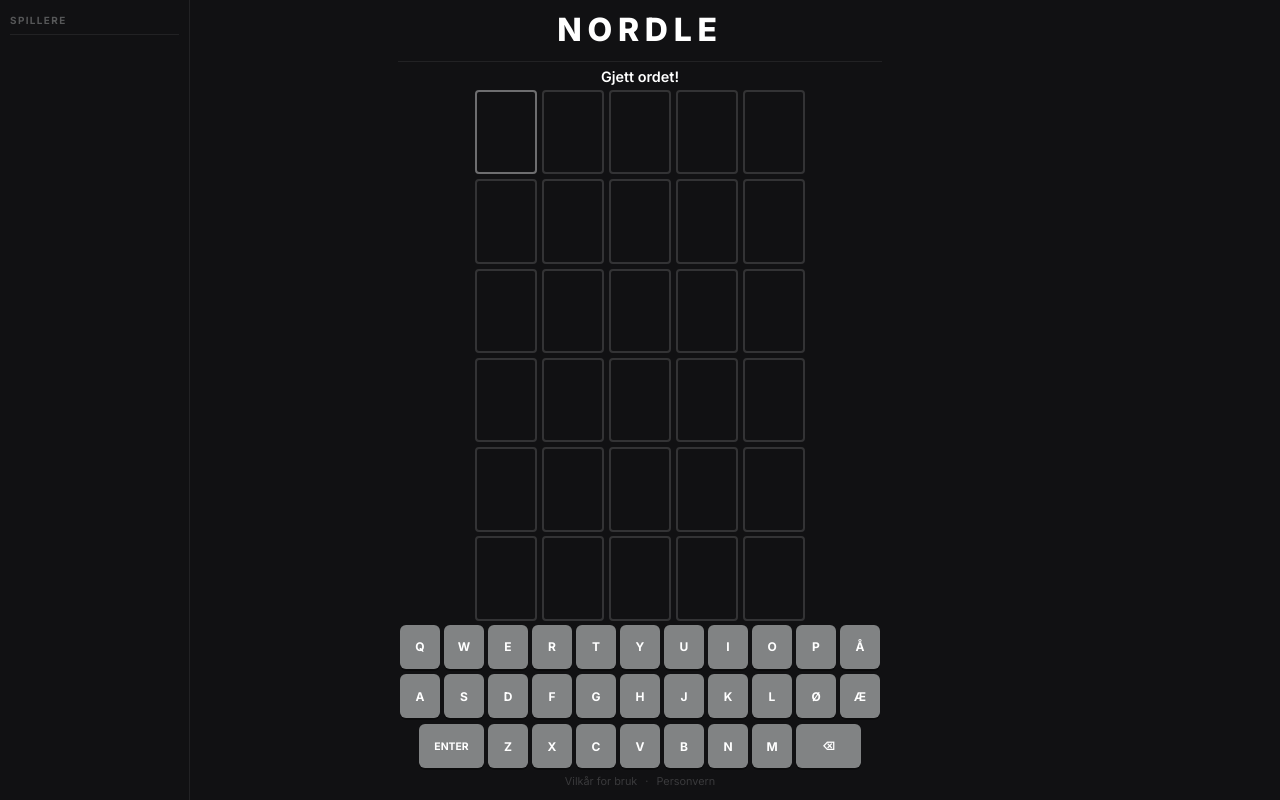
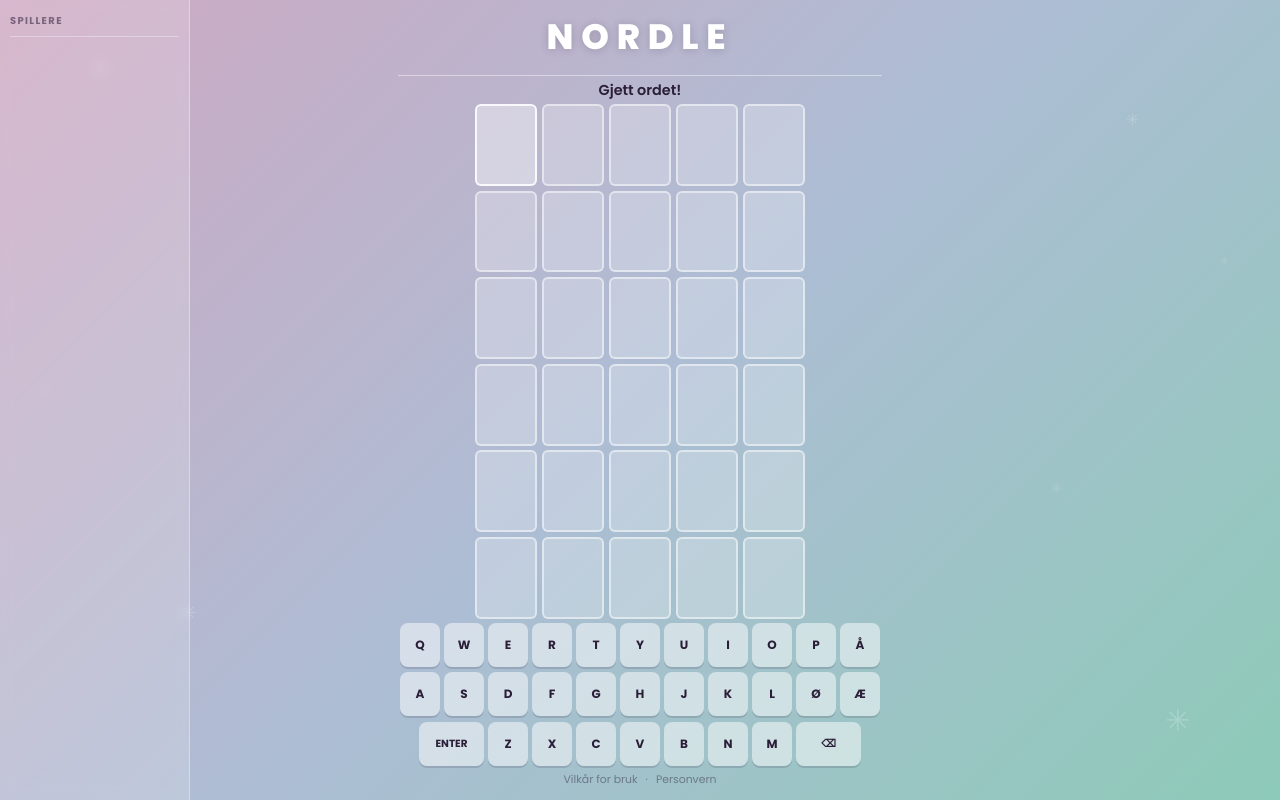
Before and after one commit to Herator/Nordle, a website built with Vite: page client/index.html in a window 1280 px wide. Built offline with nearby package versions, Linux system fonts and the light colour scheme; no server answers; files whose address does not match are found by name; what @discord/embedded-app-sdk would draw is missing.

Commit message:
updated design

```diff
--- a/client/index.html
+++ b/client/index.html
@@ -6,10 +6,21 @@
     <title>Nordle</title>
     <link rel="preconnect" href="https://fonts.googleapis.com">
     <link rel="preconnect" href="https://fonts.gstatic.com" crossorigin>
-    <link href="https://fonts.googleapis.com/css2?family=Inter:wght@400;600;700;800&display=swap" rel="stylesheet">
+    <link href="https://fonts.googleapis.com/css2?family=Poppins:wght@400;600;700;800&display=swap" rel="stylesheet">
     <link rel="stylesheet" href="style.css">
 </head>
 <body>
+    <!-- Decorative stars matching the icon/banner -->
+    <div class="bg-stars" aria-hidden="true">
+      <span class="star">✳</span>
+      <span class="star">✳</span>
+      <span class="star">✳</span>
+      <span class="star">✳</span>
+      <span class="star">✳</span>
+      <span class="star">✳</span>
+      <span class="star">✳</span>
+    </div>
+
     <div id="players-sidebar">
       <div id="players-sidebar-title">Spillere</div>
       <div id="players-list"></div>
--- a/client/style.css
+++ b/client/style.css
@@ -12,10 +12,37 @@ html, body {
 body {
   display: flex;
   justify-content: center;
-  background-color: #111113;
-  font-family: 'Inter', 'Helvetica Neue', Arial, sans-serif;
-  color: #ffffff;
+  /* Gradient from banner: soft pink → muted lavender → mint teal */
+  background: linear-gradient(135deg, #cfa8c2 0%, #adbdd4 50%, #8dcab8 100%);
+  font-family: 'Poppins', 'Helvetica Neue', Arial, sans-serif;
+  color: #2a1e38;
 }
+
+/* ---- Background star decorations ---- */
+
+.bg-stars {
+  position: fixed;
+  inset: 0;
+  pointer-events: none;
+  z-index: 0;
+}
+
+.bg-stars .star {
+  position: absolute;
+  color: rgba(255, 255, 255, 0.55);
+  font-size: 1.4rem;
+  line-height: 1;
+  user-select: none;
+}
+
+/* Position each star individually */
+.bg-stars .star:nth-child(1) { top:  7%;  left:  7%;  font-size: 1.6rem; opacity: 0.45; }
+.bg-stars .star:nth-child(2) { top: 14%;  right: 11%; font-size: 1.0rem; opacity: 0.38; }
+.bg-stars .star:nth-child(3) { top: 48%;  left:  3%;  font-size: 0.75rem; opacity: 0.32; }
+.bg-stars .star:nth-child(4) { top: 32%;  right:  4%; font-size: 0.7rem;  opacity: 0.30; }
+.bg-stars .star:nth-child(5) { bottom: 22%; left: 14%; font-size: 1.3rem; opacity: 0.42; }
+.bg-stars .star:nth-child(6) { bottom:  8%; right:  7%; font-size: 1.9rem; opacity: 0.38; }
+.bg-stars .star:nth-child(7) { bottom: 38%; right: 17%; font-size: 0.85rem; opacity: 0.30; }
 
 /* ---- Players sidebar ---- */
 
@@ -27,12 +54,15 @@ body {
   width: 190px;
   display: flex;
   flex-direction: column;
-  border-right: 1px solid #222224;
+  background: rgba(255, 255, 255, 0.18);
+  border-right: 1px solid rgba(255, 255, 255, 0.35);
   padding: 14px 10px;
   overflow-y: auto;
   scrollbar-width: thin;
-  scrollbar-color: #3a3a3c transparent;
+  scrollbar-color: rgba(255,255,255,0.3) transparent;
   z-index: 10;
+  backdrop-filter: blur(6px);
+  -webkit-backdrop-filter: blur(6px);
 }
 
 #players-sidebar-title {
@@ -40,10 +70,10 @@ body {
   font-weight: 700;
   letter-spacing: 0.14em;
   text-transform: uppercase;
-  color: #565758;
+  color: rgba(42, 30, 56, 0.55);
   margin-bottom: 10px;
   padding-bottom: 8px;
-  border-bottom: 1px solid #222224;
+  border-bottom: 1px solid rgba(255, 255, 255, 0.35);
 }
 
 .player-card {
@@ -51,13 +81,13 @@ body {
   flex-direction: column;
   gap: 6px;
   padding: 8px 6px;
-  border-radius: 8px;
+  border-radius: 10px;
   margin-bottom: 4px;
   transition: background-color 0.15s;
 }
 
 .player-card:hover {
-  background-color: #1c1c1e;
+  background-color: rgba(255, 255, 255, 0.25);
 }
 
 .player-info {
@@ -78,14 +108,14 @@ body {
   width: 22px;
   height: 22px;
   border-radius: 50%;
-  background-color: #3a3a3c;
+  background: rgba(255, 255, 255, 0.4);
   flex-shrink: 0;
 }
 
 .player-name {
   font-size: 0.75em;
   font-weight: 600;
-  color: #cccccc;
+  color: #2a1e38;
   white-space: nowrap;
   overflow: hidden;
   text-overflow: ellipsis;
@@ -108,14 +138,16 @@ body {
   border-radius: 2px;
 }
 
-.mini-tile.correct  { background-color: #538d4e; }
-.mini-tile.present  { background-color: #b59f3b; }
-.mini-tile.absent   { background-color: #3a3a3c; }
-.mini-tile.empty    { background-color: #1c1c1e; border: 1px solid #2a2a2c; }
+.mini-tile.correct { background-color: #4a9e68; }
+.mini-tile.present { background-color: #c9a035; }
+.mini-tile.absent  { background-color: rgba(42, 30, 56, 0.28); }
+.mini-tile.empty   { background-color: rgba(255, 255, 255, 0.3); border: 1px solid rgba(255,255,255,0.5); }
 
 /* ---- Main game container ---- */
 
 #game-container {
+  position: relative;
+  z-index: 1;
   display: flex;
   flex-direction: column;
   align-items: center;
@@ -131,16 +163,17 @@ body {
   width: 100%;
   text-align: center;
   padding: 10px 0 12px;
-  border-bottom: 1px solid #222224;
+  border-bottom: 1px solid rgba(255, 255, 255, 0.45);
   flex-shrink: 0;
-  margin-bottom: 0;
 }
 
 h1 {
-  font-size: clamp(1.2em, 4vh, 2em);
+  font-size: clamp(1.4em, 4.5vh, 2.2em);
   font-weight: 800;
-  letter-spacing: 0.18em;
+  letter-spacing: 0.22em;
   text-transform: uppercase;
+  color: #ffffff;
+  text-shadow: 0 1px 8px rgba(42, 30, 56, 0.2);
 }
 
 /* ---- Message ---- */
@@ -153,13 +186,13 @@ h1 {
   justify-content: center;
   font-size: clamp(0.75em, 1.8vh, 1em);
   font-weight: 600;
-  color: #ffffff;
+  color: #2a1e38;
   flex-shrink: 0;
 }
 
-#message.error { color: #ff6b6b; }
-#message.win   { color: #6aaa64; }
-#message.lose  { color: #ff6b6b; }
+#message.error { color: #b83058; }
+#message.win   { color: #2e7a50; }
+#message.lose  { color: #b83058; }
 
 /* ---- Grid ---- */
 
@@ -203,19 +236,20 @@ input {
   text-align: center;
   font-size: clamp(1em, 3.5vh, 2em);
   font-weight: 700;
-  font-family: 'Inter', 'Helvetica Neue', Arial, sans-serif;
+  font-family: 'Poppins', 'Helvetica Neue', Arial, sans-serif;
   text-transform: uppercase;
-  border: 2px solid #333335;
-  border-radius: 4px;
+  border: 2px solid rgba(255, 255, 255, 0.5);
+  border-radius: 6px;
   outline: none;
-  background-color: #111113;
-  color: #ffffff;
+  background: rgba(255, 255, 255, 0.25);
+  color: #2a1e38;
   caret-color: transparent;
-  transition: border-color 0.15s;
+  transition: border-color 0.15s, background 0.15s;
 }
 
 input:focus {
-  border-color: #6e6e70;
+  border-color: rgba(255, 255, 255, 0.85);
+  background: rgba(255, 255, 255, 0.4);
 }
 
 input:disabled {
@@ -224,7 +258,8 @@ input:disabled {
 }
 
 input.filled {
-  border-color: #6e6e70;
+  border-color: rgba(255, 255, 255, 0.85);
+  background: rgba(255, 255, 255, 0.45);
   animation: pop 0.08s ease;
 }
 
@@ -235,9 +270,21 @@ input.filled {
 }
 
 /* Tile colors */
-input.correct { background-color: #538d4e; border-color: #538d4e; }
-input.present { background-color: #b59f3b; border-color: #b59f3b; }
-input.absent  { background-color: #3a3a3c; border-color: #3a3a3c; }
+input.correct {
+  background-color: #4a9e68;
+  border-color: #4a9e68;
+  color: #ffffff;
+}
+input.present {
+  background-color: #c9a035;
+  border-color: #c9a035;
+  color: #ffffff;
+}
+input.absent {
+  background-color: rgba(42, 30, 56, 0.35);
+  border-color: rgba(42, 30, 56, 0.25);
+  color: rgba(255, 255, 255, 0.75);
+}
 
 /* Flip animation */
 input.flip {
@@ -275,22 +322,22 @@ input.flip {
   max-width: 40px;
   height: clamp(36px, 5.5vh, 50px);
   border: none;
-  border-radius: 6px;
-  background-color: #818384;
-  color: #ffffff;
+  border-radius: 8px;
+  background: rgba(255, 255, 255, 0.5);
+  color: #2a1e38;
   font-size: clamp(0.65em, 1.5vh, 0.85em);
   font-weight: 700;
-  font-family: 'Inter', 'Helvetica Neue', Arial, sans-serif;
+  font-family: 'Poppins', 'Helvetica Neue', Arial, sans-serif;
   cursor: pointer;
   text-transform: uppercase;
-  transition: background-color 0.15s, transform 0.08s, opacity 0.15s;
+  transition: background 0.15s, transform 0.08s, opacity 0.15s;
   padding: 0 2px;
-  box-shadow: 0 2px 0 rgba(0, 0, 0, 0.35);
+  box-shadow: 0 2px 0 rgba(42, 30, 56, 0.15);
   user-select: none;
 }
 
 #keyboard button:hover {
-  opacity: 0.88;
+  background: rgba(255, 255, 255, 0.7);
   transform: translateY(-1px);
 }
 
@@ -305,9 +352,18 @@ input.flip {
   font-size: clamp(0.55em, 1.3vh, 0.75em);
 }
 
-#keyboard button.correct { background-color: #538d4e; }
-#keyboard button.present { background-color: #b59f3b; }
-#keyboard button.absent  { background-color: #3a3a3c; }
+#keyboard button.correct {
+  background-color: #4a9e68;
+  color: #ffffff;
+}
+#keyboard button.present {
+  background-color: #c9a035;
+  color: #ffffff;
+}
+#keyboard button.absent {
+  background: rgba(42, 30, 56, 0.35);
+  color: rgba(255, 255, 255, 0.8);
+}
 
 /* ---- Legal footer ---- */
 
@@ -318,15 +374,15 @@ input.flip {
   padding: 6px 0 4px;
   flex-shrink: 0;
   font-size: 0.68em;
-  color: #3a3a3c;
+  color: rgba(42, 30, 56, 0.45);
 }
 
 #legal-footer a {
-  color: #3a3a3c;
+  color: rgba(42, 30, 56, 0.45);
   text-decoration: none;
   transition: color 0.15s;
 }
 
 #legal-footer a:hover {
-  color: #818384;
+  color: rgba(42, 30, 56, 0.75);
 }
```
